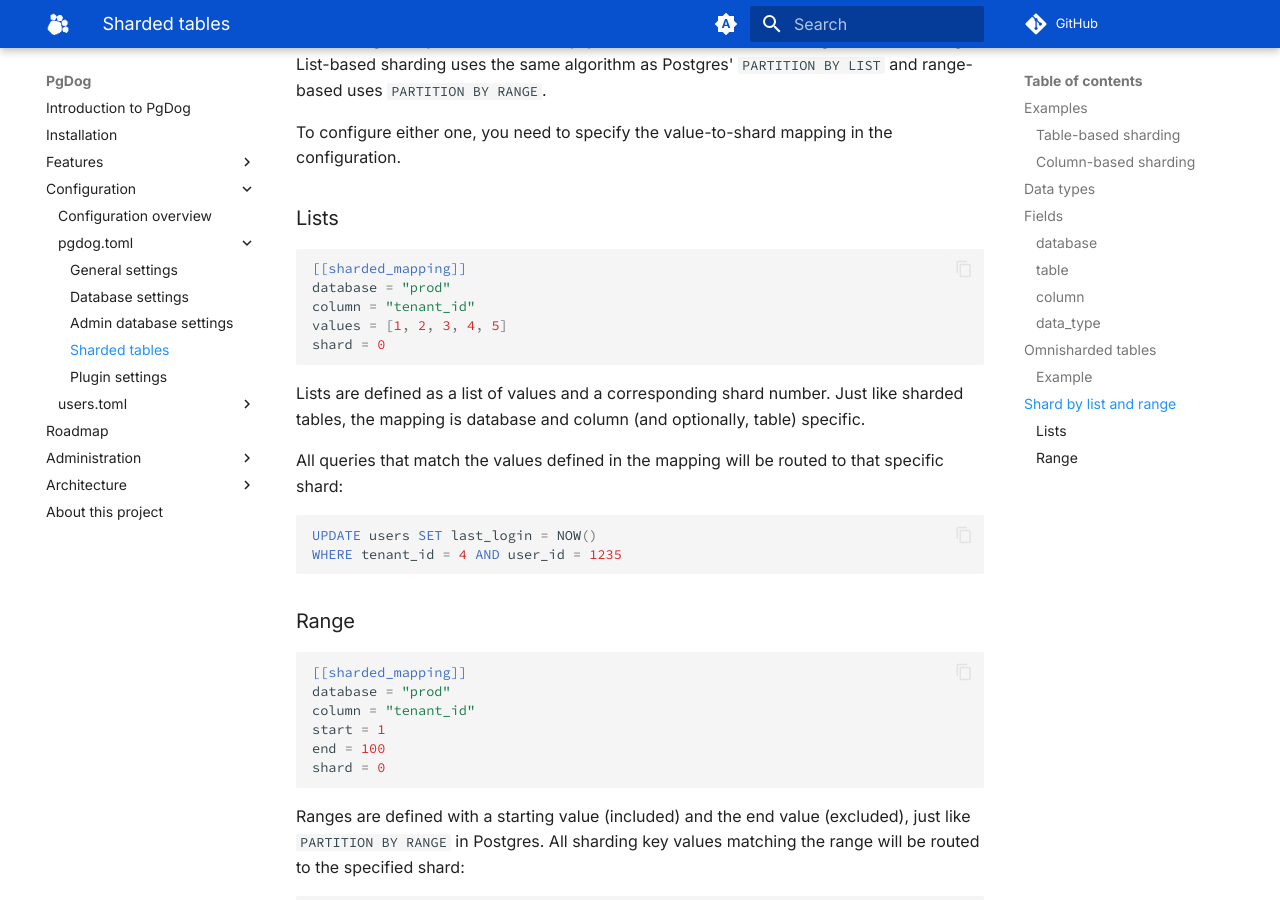
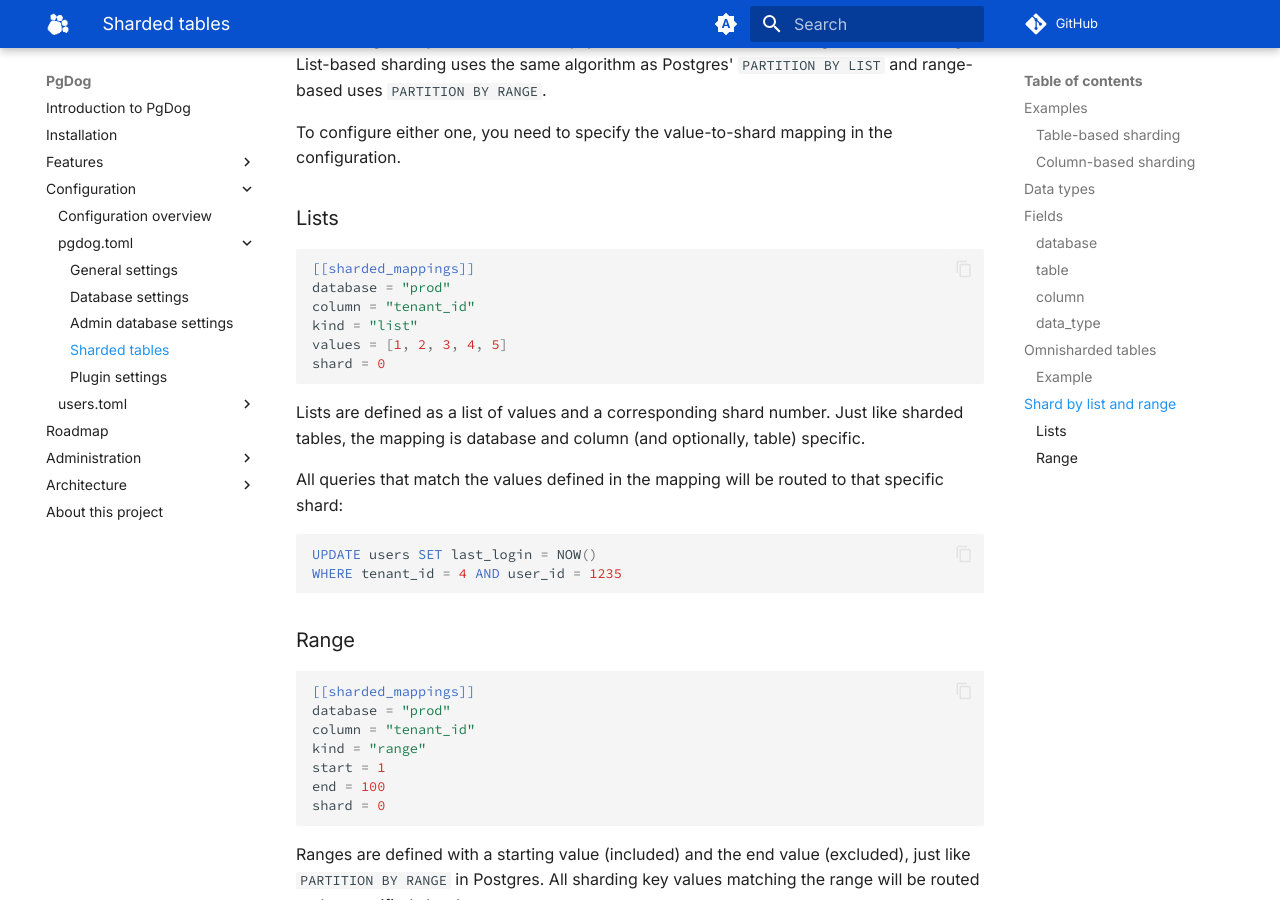
Before and after one commit to pgdogdev/docs, an MkDocs documentation site: the page built from docs/configuration/pgdog.toml/sharded_tables.md, in a window 1280 px wide and 900 px high, scrolled down 2600 px. Built offline with MkDocs 1.6.1 and Material for MkDocs 9.7.7, drawn with Linux system fonts in a browser that asks for light colours; comment, search, counter and statistics services are not loaded.

Commit message:
Fix sharded_mappings

````diff
--- a/docs/configuration/pgdog.toml/sharded_tables.md
+++ b/docs/configuration/pgdog.toml/sharded_tables.md
@@ -97,9 +97,10 @@ To configure either one, you need to specify the value-to-shard mapping in the c
 ### Lists
 
 ```toml
-[[sharded_mapping]]
+[[sharded_mappings]]
 database = "prod"
 column = "tenant_id"
+kind = "list"
 values = [1, 2, 3, 4, 5]
 shard = 0
 ```
@@ -116,9 +117,10 @@ WHERE tenant_id = 4 AND user_id = 1235
 ### Range
 
 ```toml
-[[sharded_mapping]]
+[[sharded_mappings]]
 database = "prod"
 column = "tenant_id"
+kind = "range"
 start = 1
 end = 100
 shard = 0
````
